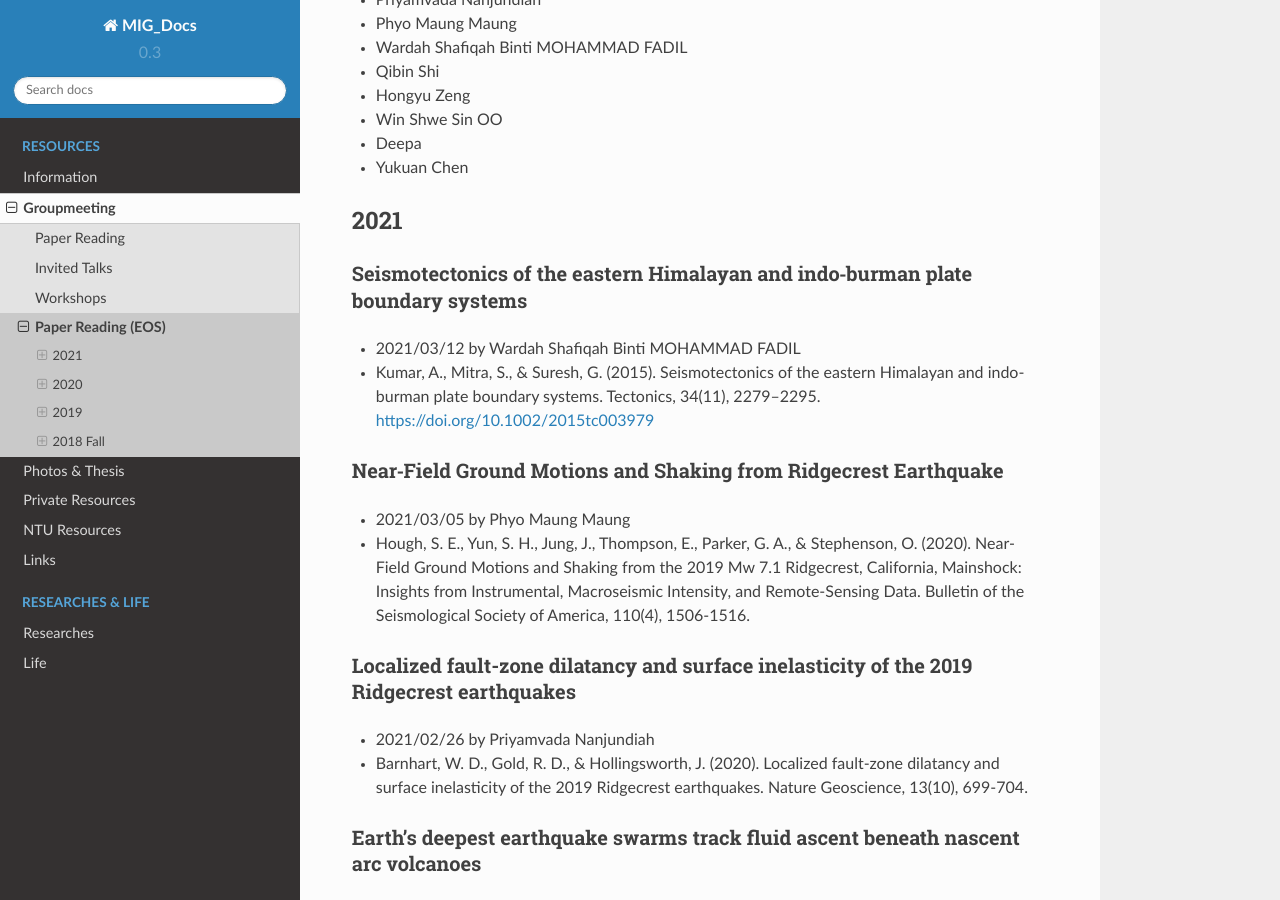
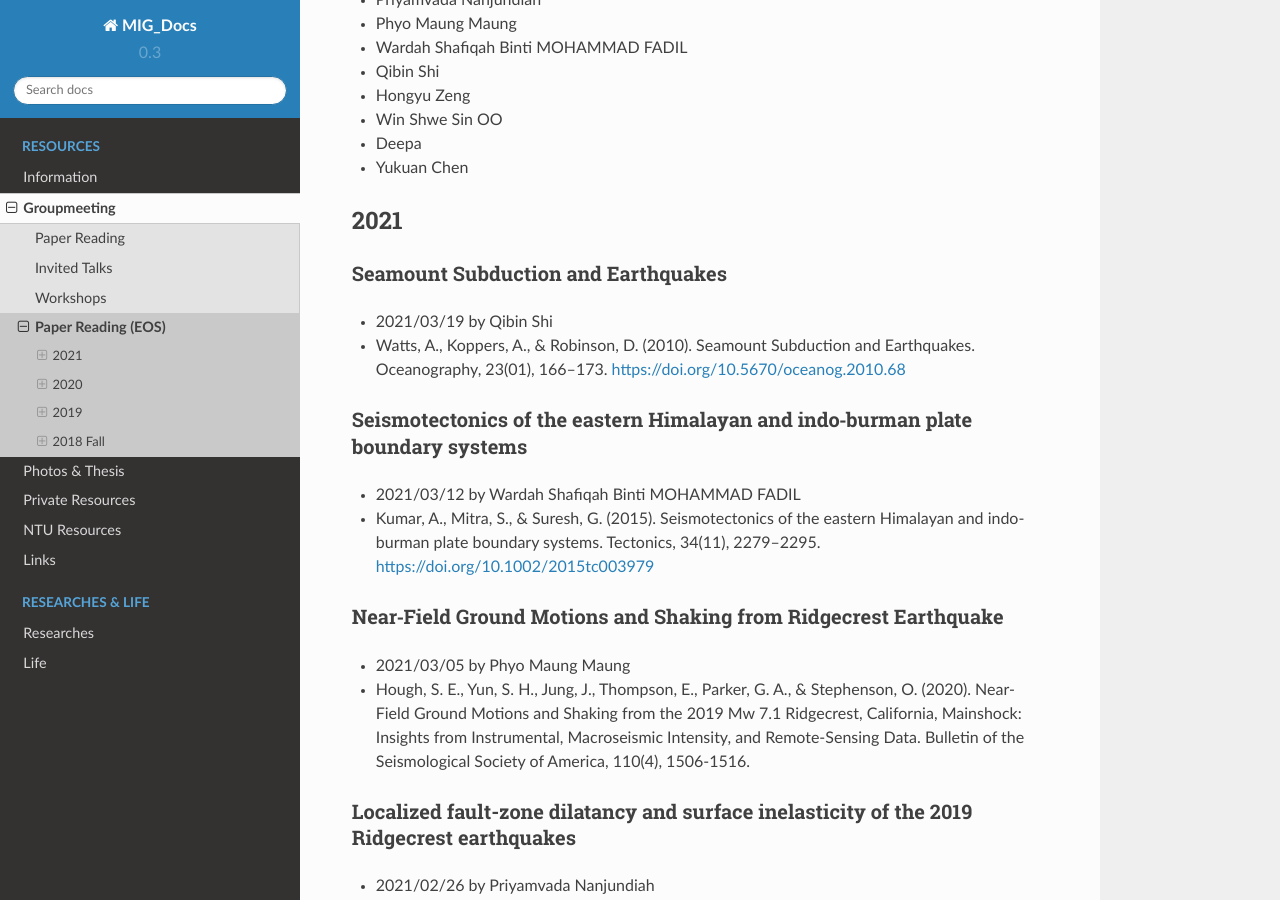
Before and after one commit to MIGG-NTU/MIG_Docs, a Sphinx documentation site: the page built from source/groupmeeting/paper-reading-EOS.rst, in a window 1280 px wide and 900 px high, scrolled down 366 px. Built offline with Sphinx 7.4.7 and the Read the Docs theme 2.0.0, drawn with Linux system fonts in a browser that asks for light colours.

Commit message:
Added paper reading (3/19/2021) (#55)

```diff
--- a/source/groupmeeting/paper-reading-EOS.rst
+++ b/source/groupmeeting/paper-reading-EOS.rst
@@ -19,6 +19,10 @@ This website is a backup of group meeting information of `EOS Observational Seis
 
 2021
 ----
+Seamount Subduction and Earthquakes
+++++++++++++++++++++++++++++++++++++
+- 2021/03/19 by Qibin Shi
+- Watts, A., Koppers, A., & Robinson, D. (2010). Seamount Subduction and Earthquakes. Oceanography, 23(01), 166–173. https://doi.org/10.5670/oceanog.2010.68
 
 Seismotectonics of the eastern Himalayan and indo‐burman plate boundary systems
 ++++++++++++++++++++++++++++++++++++++++++++++++++++++++++++++++++++++++++++++++
```
